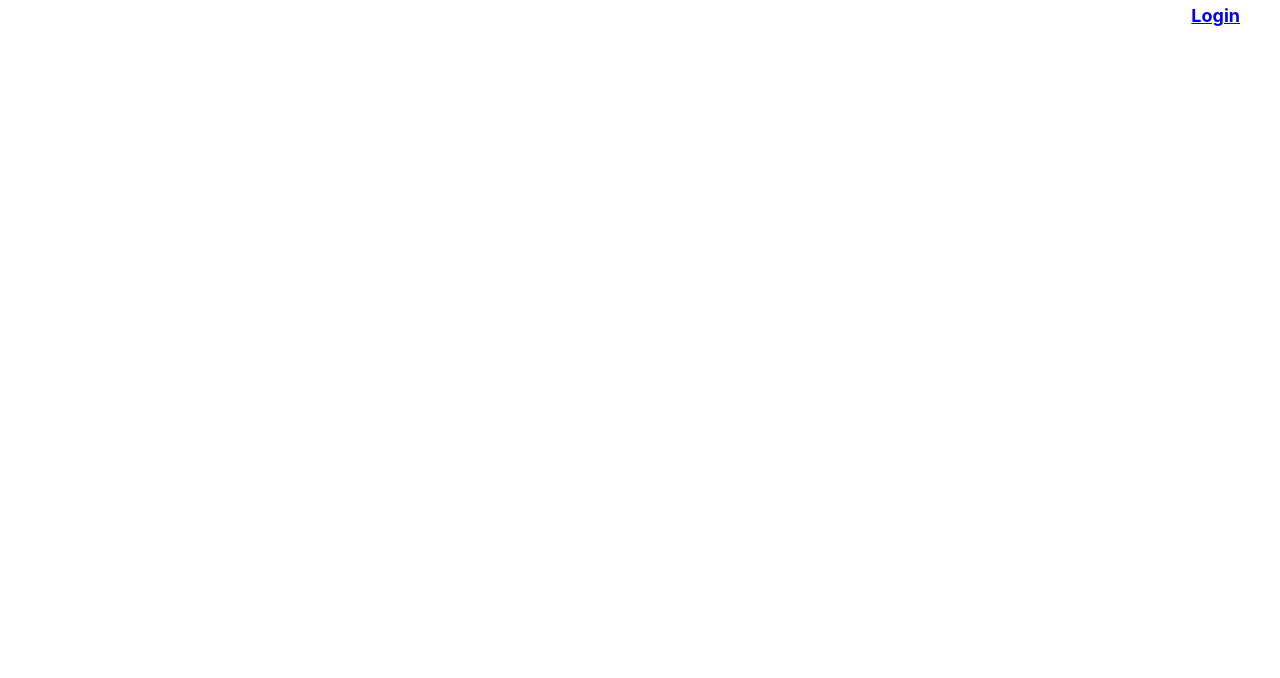
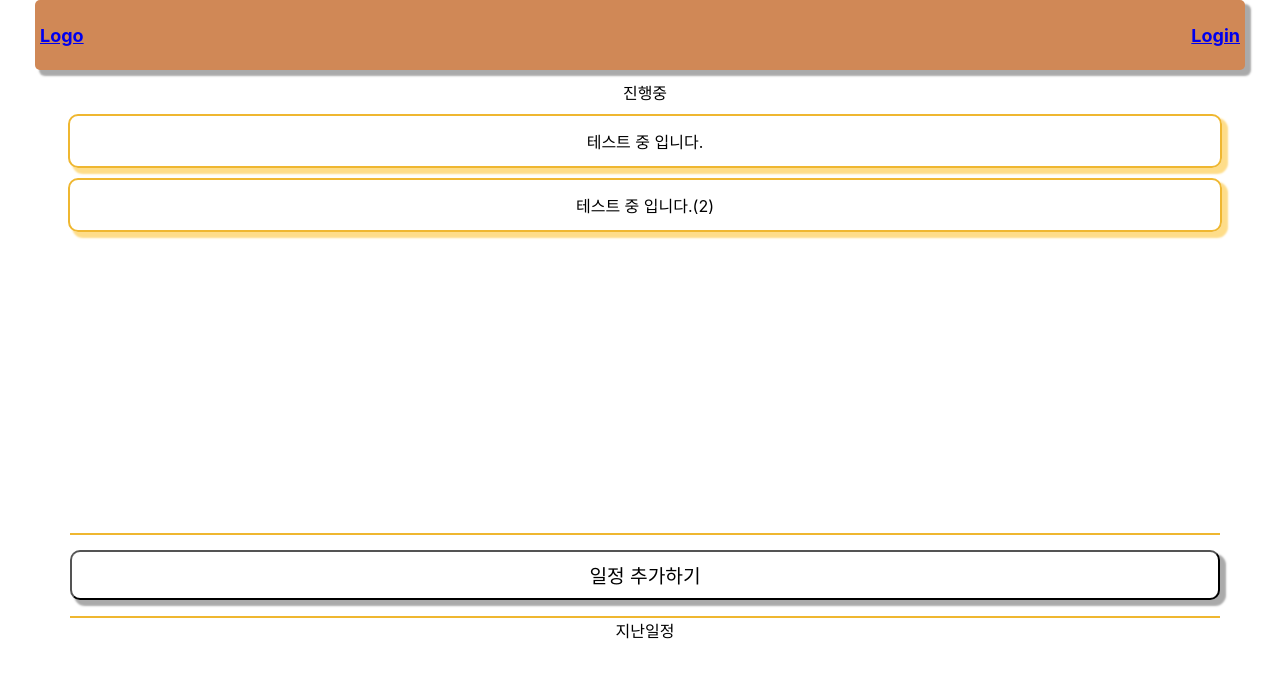
Before and after one commit to Pablaw/alertFE, a React (Create React App) app: page / in a window 1280 px wide. Shown: the top 678 px of the page. Built offline with nearby package versions, Linux system fonts and the light colour scheme; data requests are answered from the project's data file.

Commit message:
feat: 데이터 조회 및 레이아웃 작업

```diff
--- /dev/null
+++ b/db.json
@@ -0,0 +1,14 @@
+{
+  "calendars": [
+    {
+      "id": 1,
+      "content": "테스트 중 입니다.",
+      "endTime": ""
+    },
+    {
+      "id": 2,
+      "content": "테스트 중 입니다.(2)",
+      "endTime": ""
+    }
+  ]
+}
--- /dev/null
+++ b/src/components/AddForm.js
@@ -0,0 +1,166 @@
+import axios from "axios";
+import React, { useEffect, useState } from "react";
+import { useDispatch, useSelector } from "react-redux";
+import { useNavigate } from "react-router-dom";
+import styled from "styled-components";
+import { __getcalendars, __postcalendars } from "../redux/modules/calendarsSlice";
+
+function appendYear(){
+	var date = new Date();
+	var year = date.getFullYear();
+	var selectValue = document.getElementById("year");
+	var optionIndex = 0;
+	for(var i=year-20;i<=year+5;i++){
+			selectValue.add(new Option(i,i),optionIndex++);
+  }
+}
+
+function appendMonth(){  // window.onload
+	var selectValue = document.getElementById("month");
+	var optionIndex = 0;
+	for(var i=1;i<=12;i++){
+			selectValue.add(new Option(i,i),optionIndex++);
+	}
+}
+
+function appendDay(){
+	var selectValue = document.getElementById("day");
+	var optionIndex = 0;
+	for(var i=1;i<=31;i++){
+			selectValue.add(new Option(i,i),optionIndex++);
+	}
+}
+
+const AddForm = () => {
+  const navigate = useNavigate();
+  const dispatch = useDispatch();
+  const [calendar, setCalendar] = useState({
+    id: "",
+    content: "",
+    endTime: "",
+  })
+
+  const onsubmit = (e) => {
+    e.preventDefault();
+    dispatch(__postcalendars(calendar.id, calendar.content, calendar.endTime));
+    setCalendar();
+  };
+
+  useEffect (() => {
+
+  })
+
+  return (
+    <StAdd>
+      <StAddForm onsubmit={onsubmit}>
+        <StComment>
+          <StMent>내용:</StMent>
+          <CommentInput
+            placeholder="내용을 입력해주세요"
+            type="text"
+            name="calendar.content"
+            onChange={(e)=>setCalendar(e.target.value)}
+            value={calendar.content}
+            ></CommentInput>
+        </StComment>
+        <StComment>
+          <StMent>마감날짜:</StMent>
+          <StSelect id="year" onChange={appendYear}>
+            <option></option>
+          </StSelect>
+          <h3>년</h3>
+          <StSelect id="month" onChange={appendMonth}>
+            <option></option>
+          </StSelect>
+          <h3>월</h3>
+          <StSelect id="day" onChange={appendDay}>
+            <option></option>
+          </StSelect>
+          <h3>일</h3>
+        </StComment>
+        <StComment>
+          <StMent>마감시간:</StMent>
+          <StSelect>
+            <option></option>
+          </StSelect>
+          <h3>시</h3>
+          <StSelect>
+            <option></option>
+          </StSelect>
+          <h3>분</h3>
+        </StComment>
+        <StComment>
+          <CommentBtn>등록</CommentBtn>
+          <CommentBtn
+            onClick={() => {
+              navigate("/");
+            }}
+          >
+            취소
+          </CommentBtn>
+        </StComment>
+      </StAddForm>
+    </StAdd>
+  );
+};
+
+export default AddForm;
+
+const StAdd = styled.div`
+  ${({ theme }) => theme.common.flexCenterColumn}
+  margin: auto;
+  width: 1200px;
+  height: 700px;
+`;
+const StAddForm = styled.form`
+  display: flex;
+  flex-direction: column;
+  border: 2px solid #efb730;
+  border-radius: 20px;
+  height: 550px;
+  width: 600px;
+  box-shadow: 12px 12px 2px 1px #fedd89;
+`;
+
+const StComment = styled.div`
+  display: flex;
+  align-items: center;
+  justify-content: center;
+  margin-top: 50px;
+`;
+
+const CommentInput = styled.input`
+  width: 270px;
+  height: 70px;
+  border: 2px solid #efb730;
+  border-radius: 20px;
+  box-shadow: 5px 5px 2px 1px #fedd89;
+`;
+
+const StMent = styled.h2`
+  padding: 0px 10px 5px 5px;
+`;
+
+const CommentBtn = styled.button`
+  width: 85px;
+  height: 55px;
+  background-color: white;
+  font-size: large;
+  border: 2px solid #efb730;
+  border-radius: 20px;
+  box-shadow: 3px 3px 2px 1px #fedd89;
+  margin: 0px 20px 0px 20px;
+
+  .hover {
+    border-radius: 4px solid black;
+    background-color: black;
+  }
+`;
+
+const StSelect = styled.select`
+  width: 60px;
+  height: 25px;
+  border: 2px solid #efb730;
+  border-radius: 20px;
+  box-shadow: 2px 2px 2px 1px #fedd89;
+`;
--- /dev/null
+++ b/src/components/MainForm.js
@@ -0,0 +1,95 @@
+import React, { useEffect } from "react";
+import { useDispatch, useSelector } from "react-redux";
+import { useNavigate } from "react-router-dom";
+import styled from "styled-components";
+import { __getcalendars } from "../redux/modules/calendarsSlice";
+
+const MainForm = () => {
+  const navigate = useNavigate();
+  const { isLoading, error, calendars } = useSelector((state) => state.calendars)
+  const dispatch = useDispatch();
+
+  useEffect(() => {
+    dispatch(__getcalendars())
+  }, [dispatch])
+
+  if (isLoading) {
+    return <div>Loading....</div>
+  }
+
+  if (error) {
+    return <div>{error.message}</div>
+  }
+  return (
+    <StMain>
+      <StSuvv>
+      <div>진행중</div>
+        {calendars?.map((calendar) => (
+            <StBox>{calendar.content}</StBox>
+        ))}
+
+
+      </StSuvv>
+      <div><StButton onClick={()=>{navigate("/Add")}}>일정 추가하기</StButton></div>
+      <StSuv>
+        <div>지난일정</div>
+        {/* <StBox>test</StBox> */}
+      </StSuv>
+    </StMain>
+  )
+}
+
+export default MainForm;
+
+
+export const StMain = styled.form`
+  display: flex;
+  align-items: center;
+  flex-direction: column;
+  width: 1210px;
+  height: 1000px;
+  margin: auto;
+`
+
+const StButton = styled.button`
+  width: 1150px;
+  height: 50px;
+  align-items: flex-end;
+  font-size: 1.2em;
+  margin-top: 15px;
+  margin-bottom: 6px;
+  border-radius: 10px;
+  background-color: white;
+  border-color: black;
+  box-shadow: 5px 5px 2px 1px #AAAAAA;
+`
+
+const StSuv = styled.div`
+  display: flex;
+  align-items: center;
+  flex-direction: column;
+  width: 1150px;
+  height: 500px;
+  border-top: 2px solid #EFB730;
+  margin-top: 10px;
+`
+
+const StSuvv = styled.div`
+  display: flex;
+  align-items: center;
+  flex-direction: column;
+  width: 1150px;
+  height: 500px;
+  border-bottom: 2px solid #EFB730;
+  margin-top: 10px;
+`
+
+const StBox = styled.div`
+  ${({ theme }) => theme.common.flexCenterColumn}
+  width: 1150px;
+  height: 50px;
+  border: 2px solid #EFB730;
+  border-radius: 10px;
+  margin-top: 10px;
+  box-shadow: 5px 5px 2px 1px #FEDD89;
+`
--- /dev/null
+++ b/src/pages/Add.jsx
@@ -0,0 +1,10 @@
+import React from "react";
+import AddForm from "../components/AddForm";
+
+const Add = () => {
+  return (
+      <AddForm />
+  );
+};
+
+export default Add;
--- a/src/pages/AddEdit.jsx
+++ b/src/pages/Edit.jsx
@@ -1,8 +1,8 @@
 import React from "react";
 
-const AddEdit = () => {
+const Edit = () => {
   return <div></div>
 };
 
 
-export default AddEdit;
+export default Edit;
--- a/src/pages/LogIn.jsx
+++ b/src/pages/LogIn.jsx
@@ -1,7 +1,7 @@
 import React from "react";
 
 const Login = () => {
-  return <div></div>
+  return <div>LoginPage</div>
 };
 
 
--- a/src/pages/Main.jsx
+++ b/src/pages/Main.jsx
@@ -1,8 +1,20 @@
 import React from "react";
+import styled from "styled-components";
+import MainForm from "../components/MainForm";
+
 
 const Main = () => {
-  return <div></div>
+  return (
+    <HomeWrap>
+      <MainForm />
+    </HomeWrap>
+  )
 };
 
+export default Main;
 
-export default Main;
+const HomeWrap = styled.div`
+  width: 1200px;
+  height: 800px;
+  margin: auto;
+`
--- a/src/redux/config/configStore.js
+++ b/src/redux/config/configStore.js
@@ -1,6 +1,7 @@
 // src/redux/config/configStore.js
 
 import { configureStore } from "@reduxjs/toolkit";
+import calendars from "../modules/calendarsSlice";
 /**
  * import 해온 것은 slice.reducer 입니다.
  */
@@ -14,7 +15,7 @@ import { configureStore } from "@reduxjs/toolkit";
  * 이것을 각각 모듈로 구현한 다음에 아래 코드로 2개의 모듈을 스토어에 연결해준 것 입니다.
  */
 const store = configureStore({
-  reducer: {},
+  reducer: { calendars: calendars },
 });
 
 export default store;
--- /dev/null
+++ b/src/redux/modules/calendarsSlice.js
@@ -0,0 +1,54 @@
+import { createAsyncThunk, createSlice } from "@reduxjs/toolkit";
+import axios from "axios";
+
+const initialState = {
+  calendars: [],
+  isLoading: false,
+  error: null,
+}
+
+export const __getcalendars = createAsyncThunk(
+  "calendars/get",
+  async (payload, thunkAPI) => {
+    try {
+      const data = await axios.get("http://localhost:3001/calendars" );
+      console.log(data)
+      return thunkAPI.fulfillWithValue(data.data)
+    } catch (error) {
+      return thunkAPI.rejectWithValue(error)
+    }
+  }
+)
+
+export const __postcalendars = createAsyncThunk(
+  "calenadars/post",
+  async (payload, thunkAPI) => {
+    try {
+      await axios.post("http://localhost:3001/calendars", payload.calendars)
+      return thunkAPI.fulfillWithValue("success");
+    } catch (error) {
+      return thunkAPI.rejectWithValue(error);
+    }
+  }
+)
+
+export const calendarsSlice = createSlice({
+  name: "calendars",
+  initialState,
+  reducers: {},
+  extraReducers: {
+    [__getcalendars.pending]: (state) => {
+        state.isLoading = true // 네트워크 요청이 시작되면 로딩상태를 true로 변경합니다.
+    },
+    [__getcalendars.fulfilled]: (state, action) => {
+        state.isLoading = false // 네트워크 요청이 끝났으니, false로 변경합니다.
+        state.calendars = action.payload // Store에 있는 contents에 서버에서 가져온 contents를 넣습니다.
+    },
+    [__getcalendars.rejected]: (state, action) => {
+        state.isLoading = false // 에러가 발생했지만, 네트워크 요청이 끝났으니, false로 변경합니다.
+        state.error = action.payload // catch 된 error 객체를 state.error에 넣습니다.
+    },
+  }
+})
+export const {} = calendarsSlice.actions;
+export default calendarsSlice.reducer;
--- a/src/shared/Layout.js
+++ b/src/shared/Layout.js
@@ -7,9 +7,9 @@ function Header () {
   return (
     <HeadTitle>
       <Link to='/'>
-      {/* 이미지 추가 예정 */}
+      {/* 이미지 추가 예정 */} Logo
       </Link>
-      <Link to="/member/login">Login</Link>
+      <Link to="/login">Login</Link>
     </HeadTitle>
   )
 }
@@ -37,7 +37,7 @@ export default Layout;
 
 const HeadTitle = styled.div`
   width: 1200px;
-  height: 75px;
+  height: 60px;
   overflow: hidden;
   padding: 5px;
   margin: auto;
@@ -45,4 +45,8 @@ const HeadTitle = styled.div`
   font-weight: bold;
   display: flex;
   justify-content: space-between;
+  align-items: center;
+  background-color: #D08856;
+  border-radius: 5px;
+  box-shadow: 5px 5px 2px 1px #AAAAAA;
 `;
--- a/src/shared/Router.js
+++ b/src/shared/Router.js
@@ -4,7 +4,8 @@ import Layout from "./Layout";
 import Main from "../pages/Main";
 import SignUp from "../pages/SignUp";
 import Login from "../pages/LogIn";
-import AddEdit from "../pages/AddEdit";
+import AddEdit from "../pages/Add";
+import Edit from "../pages/Edit";
 
 const Router = () => {
   return (
@@ -13,9 +14,10 @@ const Router = () => {
         <Routes>
           <Route>
             <Route path="/" element={<Main />} />
-            <Route path="signup" element={<SignUp/>} />
+            <Route path="signup" element={<SignUp />} />
             <Route path="login" element={<Login />} />
-            <Route path="addedit/:id" element={<AddEdit />} />
+            <Route path="add" element={<AddEdit />} />
+            <Route path="edit/:id" element={<Edit />} />
           </Route>
         </Routes>
       </Layout>
```
Also changed, not shown: src/index.js (+6 -2 lines).
